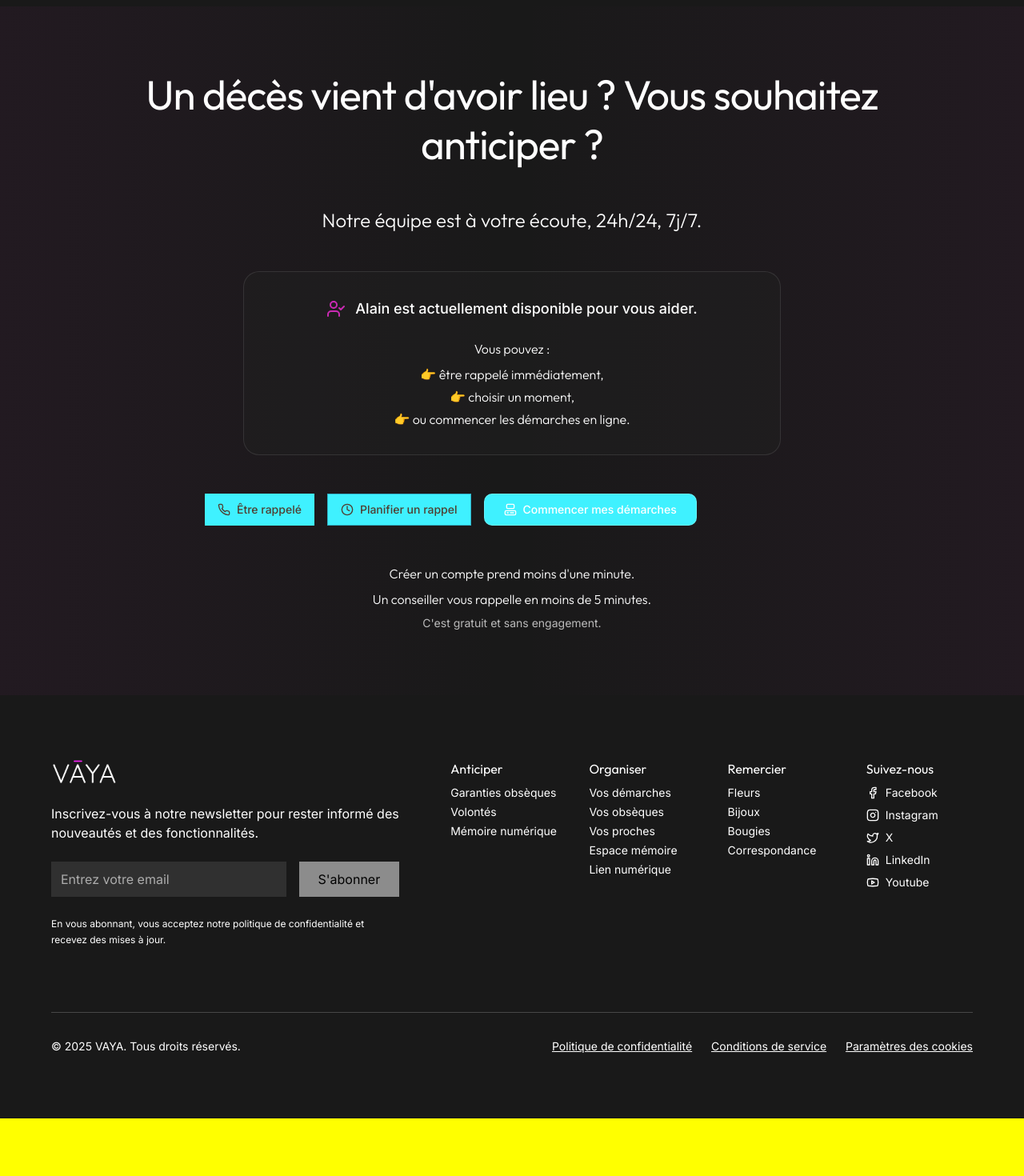
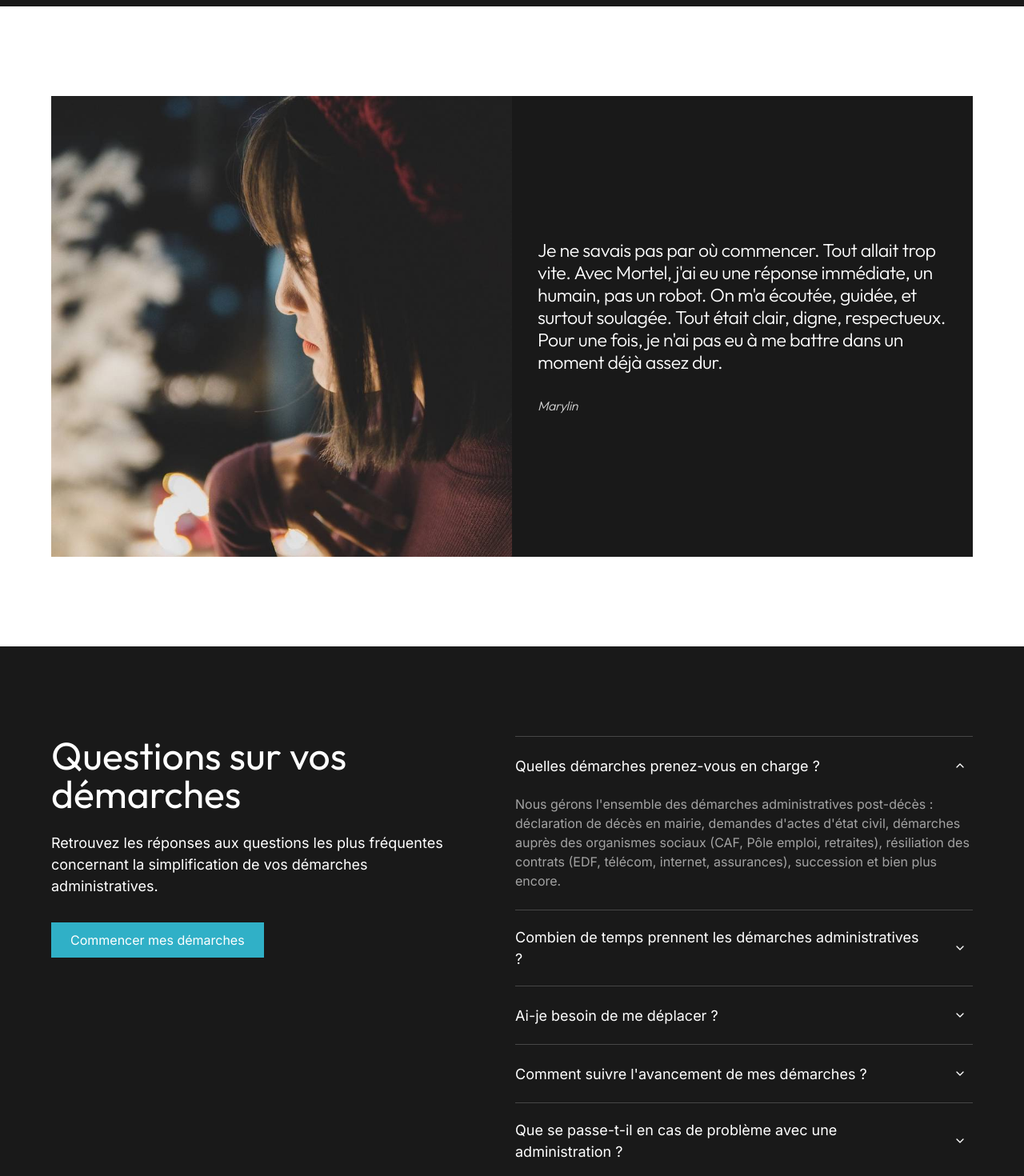
Before and after one commit to fmeleard84/mortel-memory-space, a React (Vite) app: page /demarches-administratives in a window 1280 px wide. Shown: the part 1540-3010 px from the top of the page at 80% size. Before the commit the page ends 2938 px from the top, so only its background shows below. Built offline with nearby package versions, Linux system fonts and the light colour scheme.

Commit message:
demarche

```diff
--- a/src/App.tsx
+++ b/src/App.tsx
@@ -5,7 +5,6 @@ import { TooltipProvider } from "@/components/ui/tooltip";
 import { QueryClient, QueryClientProvider } from "@tanstack/react-query";
 import { BrowserRouter, Routes, Route } from "react-router-dom";
 import Index from "./pages/Index";
-import SimplifieDemarches from "./pages/SimplifieDemarches";
 import DemarchesAdministratives from "./pages/DemarchesAdministratives";
 import NotFound from "./pages/NotFound";
 
@@ -19,7 +18,6 @@ const App = () => (
       <BrowserRouter>
         <Routes>
           <Route path="/" element={<Index />} />
-          <Route path="/simplifiez-vos-demarches" element={<SimplifieDemarches />} />
           <Route path="/demarches-administratives" element={<DemarchesAdministratives />} />
           {/* ADD ALL CUSTOM ROUTES ABOVE THE CATCH-ALL "*" ROUTE */}
           <Route path="*" element={<NotFound />} />
--- a/src/pages/DemarchesAdministratives.tsx
+++ b/src/pages/DemarchesAdministratives.tsx
@@ -5,13 +5,59 @@ import DemarchesHero from '../components/DemarchesHero';
 import DemarchesSection from '../components/DemarchesSection';
 import BlocConversionImmediat from '../components/BlocConversionImmediat';
 import Footer from '../components/Footer';
+import NewVerbatimSection from '../components/NewVerbatimSection';
+import NewFAQ from '../components/NewFAQ';
+import verbatim3 from '../assets/verbatim_3.jpg';
+
+  const handleCommencerClick = () => {
+    console.log("Redirection vers le formulaire de démarrage des démarches");
+    // Ici on pourrait ajouter la logique de redirection
+  };
 
 const DemarchesAdministratives = () => {
+  const demarchesFAQItems = [
+    {
+      question: "Quelles démarches prenez-vous en charge ?",
+      answer: "Nous gérons l'ensemble des démarches administratives post-décès : déclaration de décès en mairie, demandes d'actes d'état civil, démarches auprès des organismes sociaux (CAF, Pôle emploi, retraites), résiliation des contrats (EDF, télécom, internet, assurances), succession et bien plus encore."
+    },
+    {
+      question: "Combien de temps prennent les démarches administratives ?",
+      answer: "La plupart des démarches urgentes sont traitées dans les 48h. Les démarches complètes peuvent prendre de quelques semaines à plusieurs mois selon leur complexité. Nous vous tenons informé de l'avancement en temps réel via votre espace personnel."
+    },
+    {
+      question: "Ai-je besoin de me déplacer ?",
+      answer: "Non, c'est justement notre valeur ajoutée. Toutes les démarches sont dématérialisées et gérées à distance. Vous n'avez besoin de vous déplacer nulle part. Nous nous occupons de tout depuis notre plateforme sécurisée."
+    },
+    {
+      question: "Comment suivre l'avancement de mes démarches ?",
+      answer: "Vous disposez d'un espace personnel sécurisé où vous pouvez suivre en temps réel l'état d'avancement de chaque démarche. Vous recevez également des notifications par email aux étapes importantes et pouvez nous contacter à tout moment."
+    },
+    {
+      question: "Que se passe-t-il en cas de problème avec une administration ?",
+      answer: "Nos conseillers expérimentés gèrent directement tous les échanges avec les administrations. En cas de difficulté ou de blocage, nous intervenons pour résoudre le problème et vous tenons informé des solutions mises en place."
+    }
+  ];
+
   return (
     <div className="min-h-screen bg-background">
       <Navigation />
       <DemarchesHero />
       <DemarchesSection />
+       <NewVerbatimSection
+        quote="Je ne savais pas par où commencer. Tout allait trop vite. Avec Mortel, j'ai eu une réponse immédiate, un humain, pas un robot. On m'a écoutée, guidée, et surtout soulagée. Tout était clair, digne, respectueux. Pour une fois, je n'ai pas eu à me battre dans un moment déjà assez dur."
+        authorName="Marylin"
+        imageSrc={verbatim3}
+        imageAlt="Témoignage de Marylin"
+      />
+      <NewFAQ
+        title="Questions sur vos démarches"
+        description="Retrouvez les réponses aux questions les plus fréquentes concernant la simplification de vos démarches administratives."
+        ctaText="Commencer mes démarches"
+        ctaAction={handleCommencerClick}
+        faqItems={demarchesFAQItems}
+        defaultOpenItem={0}
+      />
+
       <BlocConversionImmediat />
       <Footer />
     </div>
--- a/src/pages/SimplifieDemarches.tsx
+++ /dev/null
@@ -1,68 +0,0 @@
-
-import React from 'react';
-import Navigation from '../components/Navigation';
-import SimplifieDemarcheHero from '../components/SimplifieDemarcheHero';
-import DynamicTimeline from '../components/DynamicTimeline';
-import SimplicitéSection from '../components/SimplicitéSection';
-import NewVerbatimSection from '../components/NewVerbatimSection';
-import AccompagnementSection from '../components/AccompagnementSection';
-import NewFAQ from '../components/NewFAQ';
-import Footer from '../components/Footer';
-import verbatim3 from '../assets/verbatim_3.jpg';
-
-const SimplifieDemarches = () => {
-  const demarchesFAQItems = [
-    {
-      question: "Quelles démarches prenez-vous en charge ?",
-      answer: "Nous gérons l'ensemble des démarches administratives post-décès : déclaration de décès en mairie, demandes d'actes d'état civil, démarches auprès des organismes sociaux (CAF, Pôle emploi, retraites), résiliation des contrats (EDF, télécom, internet, assurances), succession et bien plus encore."
-    },
-    {
-      question: "Combien de temps prennent les démarches administratives ?",
-      answer: "La plupart des démarches urgentes sont traitées dans les 48h. Les démarches complètes peuvent prendre de quelques semaines à plusieurs mois selon leur complexité. Nous vous tenons informé de l'avancement en temps réel via votre espace personnel."
-    },
-    {
-      question: "Ai-je besoin de me déplacer ?",
-      answer: "Non, c'est justement notre valeur ajoutée. Toutes les démarches sont dématérialisées et gérées à distance. Vous n'avez besoin de vous déplacer nulle part. Nous nous occupons de tout depuis notre plateforme sécurisée."
-    },
-    {
-      question: "Comment suivre l'avancement de mes démarches ?",
-      answer: "Vous disposez d'un espace personnel sécurisé où vous pouvez suivre en temps réel l'état d'avancement de chaque démarche. Vous recevez également des notifications par email aux étapes importantes et pouvez nous contacter à tout moment."
-    },
-    {
-      question: "Que se passe-t-il en cas de problème avec une administration ?",
-      answer: "Nos conseillers expérimentés gèrent directement tous les échanges avec les administrations. En cas de difficulté ou de blocage, nous intervenons pour résoudre le problème et vous tenons informé des solutions mises en place."
-    }
-  ];
-
-  const handleCommencerClick = () => {
-    console.log("Redirection vers le formulaire de démarrage des démarches");
-    // Ici on pourrait ajouter la logique de redirection
-  };
-
-  return (
-    <div className="min-h-screen bg-background">
-      <Navigation />
-      <SimplifieDemarcheHero />
-      <DynamicTimeline />
-      <AccompagnementSection />
-      <SimplicitéSection />
-      <NewVerbatimSection
-        quote="Je ne savais pas par où commencer. Tout allait trop vite. Avec Mortel, j'ai eu une réponse immédiate, un humain, pas un robot. On m'a écoutée, guidée, et surtout soulagée. Tout était clair, digne, respectueux. Pour une fois, je n'ai pas eu à me battre dans un moment déjà assez dur."
-        authorName="Marylin"
-        imageSrc={verbatim3}
-        imageAlt="Témoignage de Marylin"
-      />
-      <NewFAQ
-        title="Questions sur vos démarches"
-        description="Retrouvez les réponses aux questions les plus fréquentes concernant la simplification de vos démarches administratives."
-        ctaText="Commencer mes démarches"
-        ctaAction={handleCommencerClick}
-        faqItems={demarchesFAQItems}
-        defaultOpenItem={0}
-      />
-      <Footer />
-    </div>
-  );
-};
-
-export default SimplifieDemarches;
```
